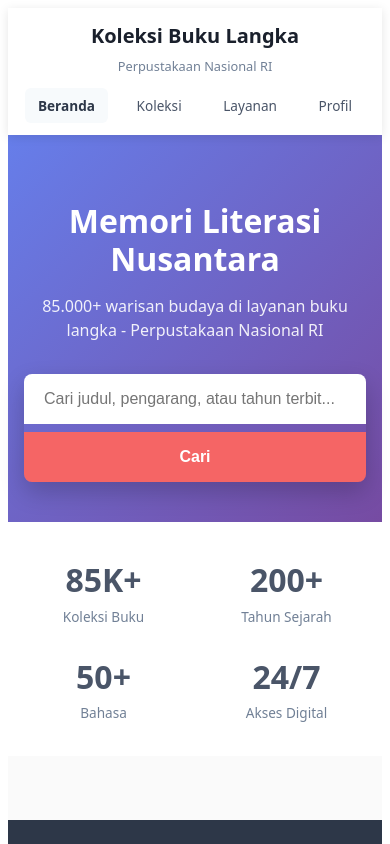
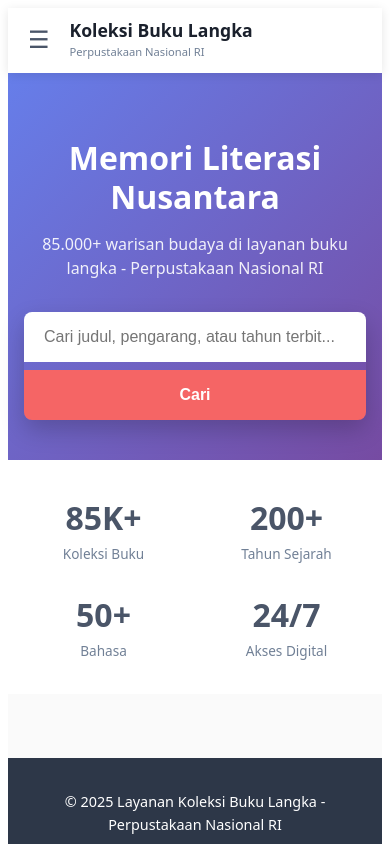
Before and after one commit to aditya-tn/perpustakaan-buku-langka-pusat, a Next.js app: page / in a window 390 px wide. Shown: the top 844 px of the page. Built offline with nearby package versions, Linux system fonts and the light colour scheme.

Commit message:
Update index.js

```diff
--- a/pages/index.js
+++ b/pages/index.js
@@ -10,6 +10,7 @@ export default function Home() {
   const [itemsPerPage, setItemsPerPage] = useState(20)
   const [showStats, setShowStats] = useState(true)
   const [isMobile, setIsMobile] = useState(false)
+  const [isMenuOpen, setIsMenuOpen] = useState(false)
 
   // Detect mobile screen
   useEffect(() => {
@@ -21,6 +22,18 @@ export default function Home() {
     window.addEventListener('resize', checkMobile)
     return () => window.removeEventListener('resize', checkMobile)
   }, [])
+
+  // Close menu when clicking outside
+  useEffect(() => {
+    const handleClickOutside = () => {
+      if (isMenuOpen) {
+        setIsMenuOpen(false)
+      }
+    }
+
+    document.addEventListener('click', handleClickOutside)
+    return () => document.removeEventListener('click', handleClickOutside)
+  }, [isMenuOpen])
 
   // Hide stats when search results appear
   useEffect(() => {
@@ -117,6 +130,12 @@ export default function Home() {
     setCurrentPage(1)
   }
 
+  // Toggle mobile menu
+  const toggleMenu = (e) => {
+    e.stopPropagation()
+    setIsMenuOpen(!isMenuOpen)
+  }
+
   return (
     <div style={{
       minHeight: '100vh',
@@ -130,14 +149,14 @@ export default function Home() {
         <meta name="viewport" content="width=device-width, initial-scale=1" />
       </Head>
 
-      {/* Modern Header - Responsive */}
+      {/* Modern Header - Responsive dengan Hamburger Menu */}
       <header style={{
         backgroundColor: 'white',
         boxShadow: '0 2px 10px rgba(0,0,0,0.1)',
         padding: isMobile ? '0.75rem 1rem' : '1rem 0',
         position: 'sticky',
         top: 0,
-        zIndex: 100
+        zIndex: 1000
       }}>
         <div style={{
           maxWidth: '1200px',
@@ -146,40 +165,65 @@ export default function Home() {
           display: 'flex',
           justifyContent: 'space-between',
           alignItems: 'center',
-          flexDirection: isMobile ? 'column' : 'row',
-          gap: isMobile ? '0.75rem' : '0'
+          flexDirection: isMobile ? 'row' : 'row',
+          gap: isMobile ? '0' : '0'
         }}>
-          <div style={{ textAlign: isMobile ? 'center' : 'left' }}>
+          {/* Logo Section */}
+          <div style={{
+            display: 'flex',
+            alignItems: 'center',
+            gap: '1rem',
+            flex: isMobile ? 1 : 'auto'
+          }}>
+            {isMobile && (
+              <button
+                onClick={toggleMenu}
+                style={{
+                  background: 'none',
+                  border: 'none',
+                  fontSize: '1.5rem',
+                  cursor: 'pointer',
+                  padding: '0.25rem',
+                  borderRadius: '4px',
+                  color: '#4a5568'
+                }}
+              >
+                {isMenuOpen ? '✕' : '☰'}
+              </button>
+            )}
+            <div>
               <h1 style={{
-              fontSize: isMobile ? '1.25rem' : '1.5rem',
+                fontSize: isMobile ? '1.1rem' : '1.5rem',
                 fontWeight: '700',
                 color: '#1a202c',
-              margin: 0
+                margin: 0,
+                lineHeight: '1.2'
               }}>
                 Koleksi Buku Langka
               </h1>
               <p style={{
-              fontSize: isMobile ? '0.8rem' : '0.9rem',
+                fontSize: isMobile ? '0.7rem' : '0.9rem',
                 color: '#718096',
-              margin: '0.25rem 0 0 0'
+                margin: '0.1rem 0 0 0'
               }}>
                 Perpustakaan Nasional RI
               </p>
             </div>
+          </div>
 
+          {/* Desktop Navigation */}
+          {!isMobile && (
             <nav style={{
               display: 'flex',
-            gap: isMobile ? '1rem' : '2rem',
-            alignItems: 'center',
-            flexWrap: 'wrap',
-            justifyContent: isMobile ? 'center' : 'flex-end'
+              gap: '2rem',
+              alignItems: 'center'
             }}>
               <a href="/" style={{
                 color: '#2d3748',
                 textDecoration: 'none',
                 fontWeight: '600',
-              fontSize: isMobile ? '0.85rem' : '0.95rem',
-              padding: isMobile ? '0.4rem 0.8rem' : '0.5rem 1rem',
+                fontSize: '0.95rem',
+                padding: '0.5rem 1rem',
                 borderRadius: '6px',
                 backgroundColor: '#f7fafc'
               }}>
@@ -188,8 +232,8 @@ export default function Home() {
               <a href="/koleksi" style={{
                 color: '#4a5568',
                 textDecoration: 'none',
-              fontSize: isMobile ? '0.85rem' : '0.95rem',
-              padding: isMobile ? '0.4rem 0.8rem' : '0.5rem 1rem',
+                fontSize: '0.95rem',
+                padding: '0.5rem 1rem',
                 borderRadius: '6px',
                 transition: 'all 0.2s'
               }}>
@@ -198,8 +242,8 @@ export default function Home() {
               <a href="/layanan" style={{
                 color: '#4a5568',
                 textDecoration: 'none',
-              fontSize: isMobile ? '0.85rem' : '0.95rem',
-              padding: isMobile ? '0.4rem 0.8rem' : '0.5rem 1rem',
+                fontSize: '0.95rem',
+                padding: '0.5rem 1rem',
                 borderRadius: '6px',
                 transition: 'all 0.2s'
               }}>
@@ -208,14 +252,113 @@ export default function Home() {
               <a href="/profil" style={{
                 color: '#4a5568',
                 textDecoration: 'none',
-              fontSize: isMobile ? '0.85rem' : '0.95rem',
-              padding: isMobile ? '0.4rem 0.8rem' : '0.5rem 1rem',
+                fontSize: '0.95rem',
+                padding: '0.5rem 1rem',
                 borderRadius: '6px',
                 transition: 'all 0.2s'
               }}>
                 Profil
               </a>
             </nav>
+          )}
+
+          {/* Mobile Navigation Overlay */}
+          {isMobile && isMenuOpen && (
+            <div style={{
+              position: 'fixed',
+              top: '100%',
+              left: 0,
+              right: 0,
+              backgroundColor: 'white',
+              boxShadow: '0 4px 20px rgba(0,0,0,0.15)',
+              padding: '1rem',
+              zIndex: 999,
+              borderTop: '1px solid #e2e8f0'
+            }}>
+              <nav style={{
+                display: 'flex',
+                flexDirection: 'column',
+                gap: '0.5rem'
+              }}>
+                <a
+                  href="/"
+                  onClick={() => setIsMenuOpen(false)}
+                  style={{
+                    color: '#2d3748',
+                    textDecoration: 'none',
+                    fontWeight: '600',
+                    fontSize: '1rem',
+                    padding: '0.75rem 1rem',
+                    borderRadius: '8px',
+                    backgroundColor: '#f7fafc',
+                    display: 'block'
+                  }}
+                >
+                  📚 Beranda
+                </a>
+                <a
+                  href="/koleksi"
+                  onClick={() => setIsMenuOpen(false)}
+                  style={{
+                    color: '#4a5568',
+                    textDecoration: 'none',
+                    fontSize: '1rem',
+                    padding: '0.75rem 1rem',
+                    borderRadius: '8px',
+                    transition: 'all 0.2s',
+                    display: 'block'
+                  }}
+                >
+                  📖 Koleksi
+                </a>
+                <a
+                  href="/layanan"
+                  onClick={() => setIsMenuOpen(false)}
+                  style={{
+                    color: '#4a5568',
+                    textDecoration: 'none',
+                    fontSize: '1rem',
+                    padding: '0.75rem 1rem',
+                    borderRadius: '8px',
+                    transition: 'all 0.2s',
+                    display: 'block'
+                  }}
+                >
+                  🛎️ Layanan
+                </a>
+                <a
+                  href="/profil"
+                  onClick={() => setIsMenuOpen(false)}
+                  style={{
+                    color: '#4a5568',
+                    textDecoration: 'none',
+                    fontSize: '1rem',
+                    padding: '0.75rem 1rem',
+                    borderRadius: '8px',
+                    transition: 'all 0.2s',
+                    display: 'block'
+                  }}
+                >
+                  ℹ️ Profil
+                </a>
+                <a
+                  href="/kritik-saran"
+                  onClick={() => setIsMenuOpen(false)}
+                  style={{
+                    color: '#4a5568',
+                    textDecoration: 'none',
+                    fontSize: '1rem',
+                    padding: '0.75rem 1rem',
+                    borderRadius: '8px',
+                    transition: 'all 0.2s',
+                    display: 'block'
+                  }}
+                >
+                  💬 Kritik & Saran
+                </a>
+              </nav>
+            </div>
+          )}
         </div>
       </header>
 
```
Lines whose indentation alone changed are shown as unchanged.
